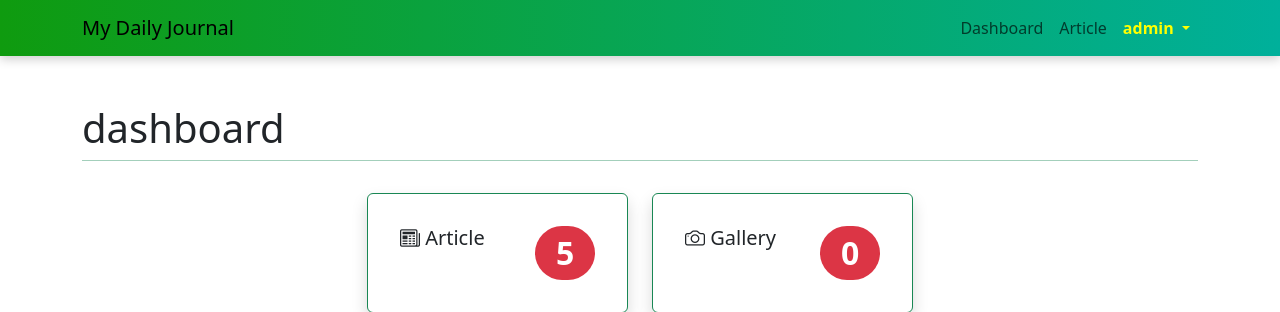
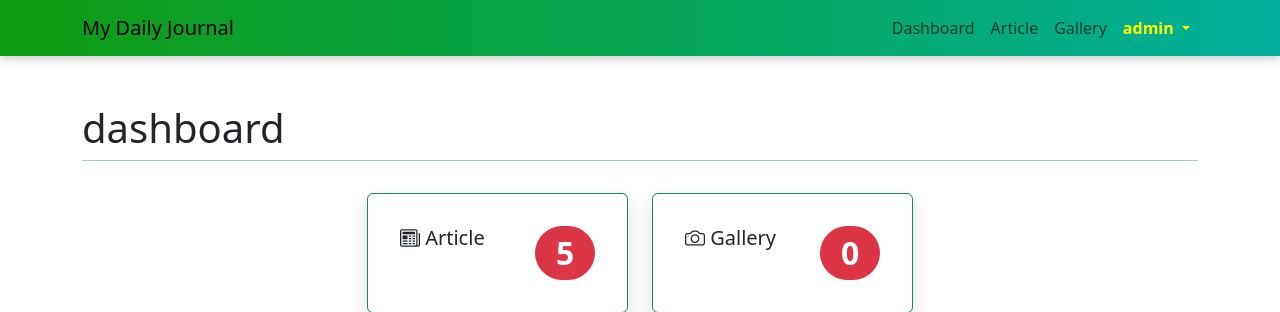
Before and after one commit to Muhammadzakariaa/dailyjournal, a PHP site: page /admin.php in a window 1280 px wide. Shown: the top 312 px of the page. Run offline with PHP 8.4, Linux system fonts and the light colour scheme; a user stored in the database is signed in; data comes from the database, SQL or seed files in the repository; data that the repository does not hold is empty.

Commit message:
add nav-item Gallery

```diff
--- a/admin.php
+++ b/admin.php
@@ -79,11 +79,15 @@ if (!isset($_SESSION['username'])){
         <li class="nav-item">
             <a class="nav-link" href="admin.php?page=article">Article</a>
          </li>
+        <li class="nav-item">
+            <a class="nav-link" href="admin.php?page=gallery">Gallery</a>
+         </li>
             <li class="nav-items dropdown">
                 <a class="user nav-link dropdown-toggle fw-bold" href="#" role="button" data-bs-toggle="dropdown" aria-expanded="false">
                     <?= $_SESSION['username']?>
                 </a>
                 <ul class="dropdown-menu">
+                    <li><a class="dropdown-item" href="user.php">Profile</a></li>
                     <li><a class="dropdown-item" href="logout.php">Logout</a></li>
                 </ul>
             </li>
```
